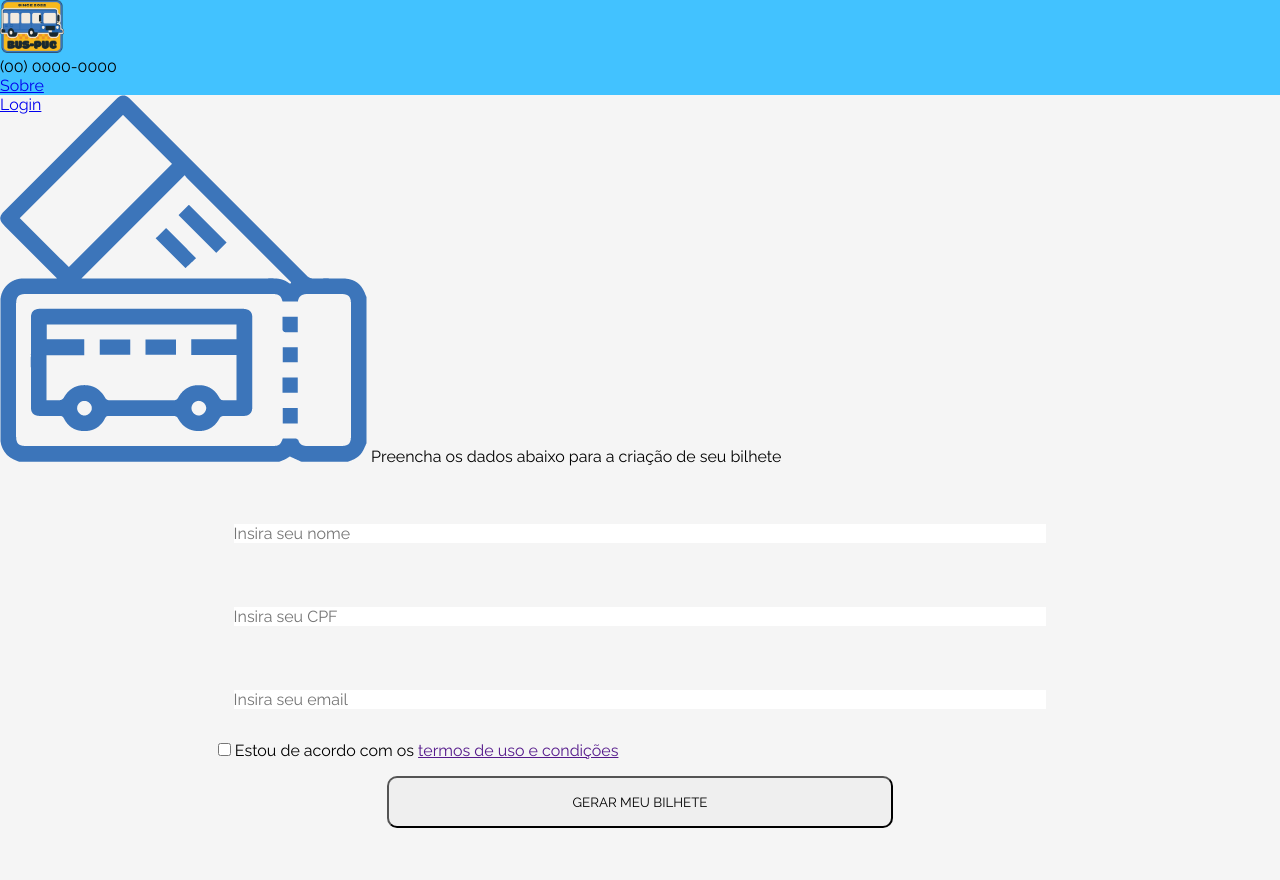
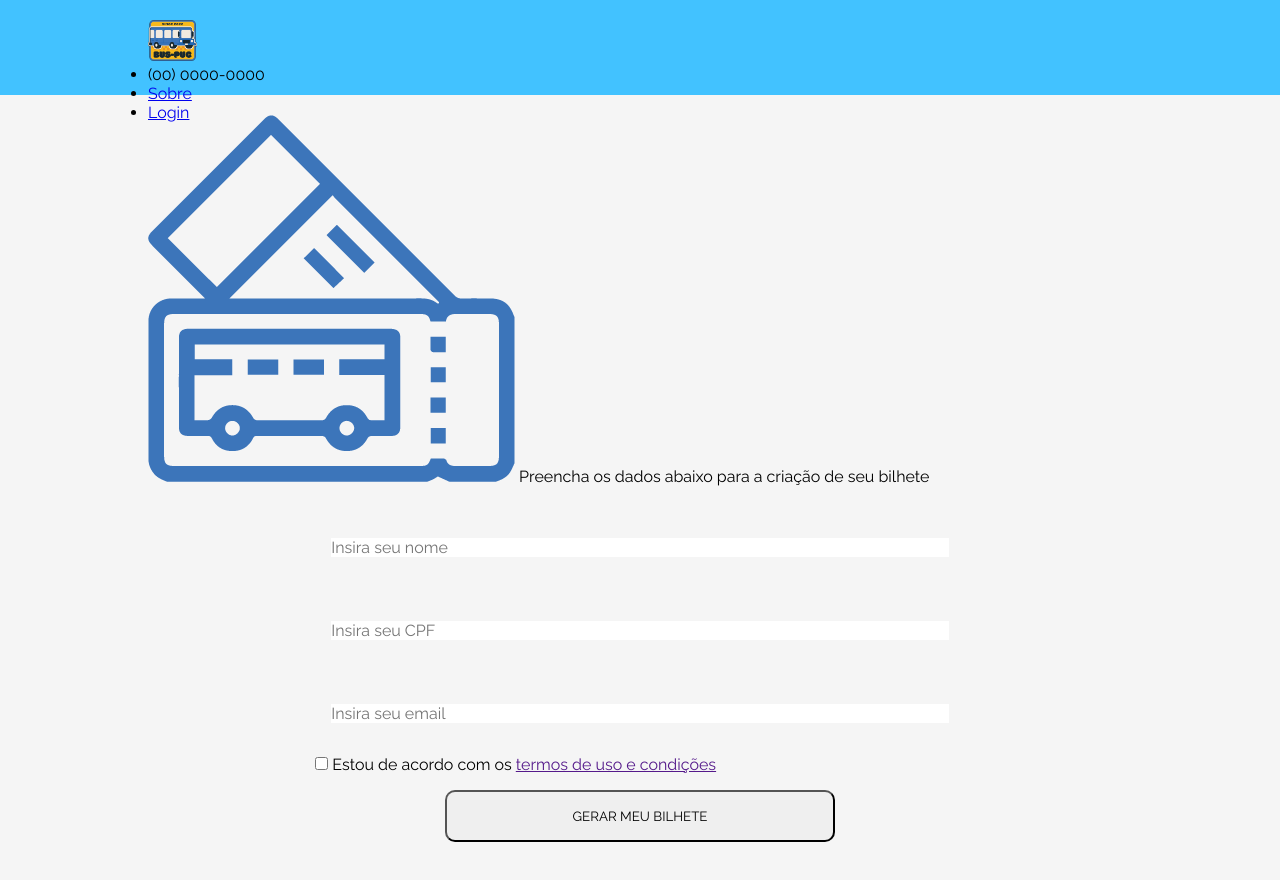
Before and after one commit to jorgelisboa/ticket_generetor, a plain HTML site: page index.html in a window 1280 px wide. Before the commit the page ends 853 px from the top, so only its background shows below. Drawn offline with Linux system fonts and the light colour scheme.

Commit message:
adição do container

```diff
--- a/index.html
+++ b/index.html
@@ -11,6 +11,7 @@
 
 <body>
   <nav>
+    <div class="container">
       <a href="/" title="Logo Ticket Generator">
         <picture>
           <img src="./images/logo-bus-puc.png" alt="logo empresa" class="bus-icon">
@@ -25,6 +26,7 @@
           <a class="tg-btn" href="/pages/login.html">Login</a>
         </li>
       </ul>
+    </div>
   </nav>
 
   <main>
@@ -33,7 +35,6 @@
         <img src="./images/ticket-icon.png" alt="icone de ticket" class="ticket-icon">
       </picture>
       <span>Preencha os dados abaixo para a criação de seu bilhete</span>
-    </div>
 
       <!-- Formulario/ -->
       <form class="ticket-generation-form">
@@ -50,6 +51,7 @@
           GERAR MEU BILHETE
         </button>
       </form>
+    </div>
   </main>
   <script src="./script.js"></script>
 </body>
--- a/style.css
+++ b/style.css
@@ -19,6 +19,10 @@
 *::after,
 *::before {
   box-sizing: inherit;
+}
+
+.container {
+    padding: 20px;
 }
 
 body{
@@ -60,3 +64,14 @@ nav {
   background-color: var(--cor-primaria);
   height: 95px;
 }
+
+
+
+
+/* RESPONSIVIDADE */
+@media screen and (min-width: 768px) {
+    .container {
+        width: 80%;
+        margin: 0 auto;
+    }
+}
```
Lines whose indentation alone changed are shown as unchanged.
